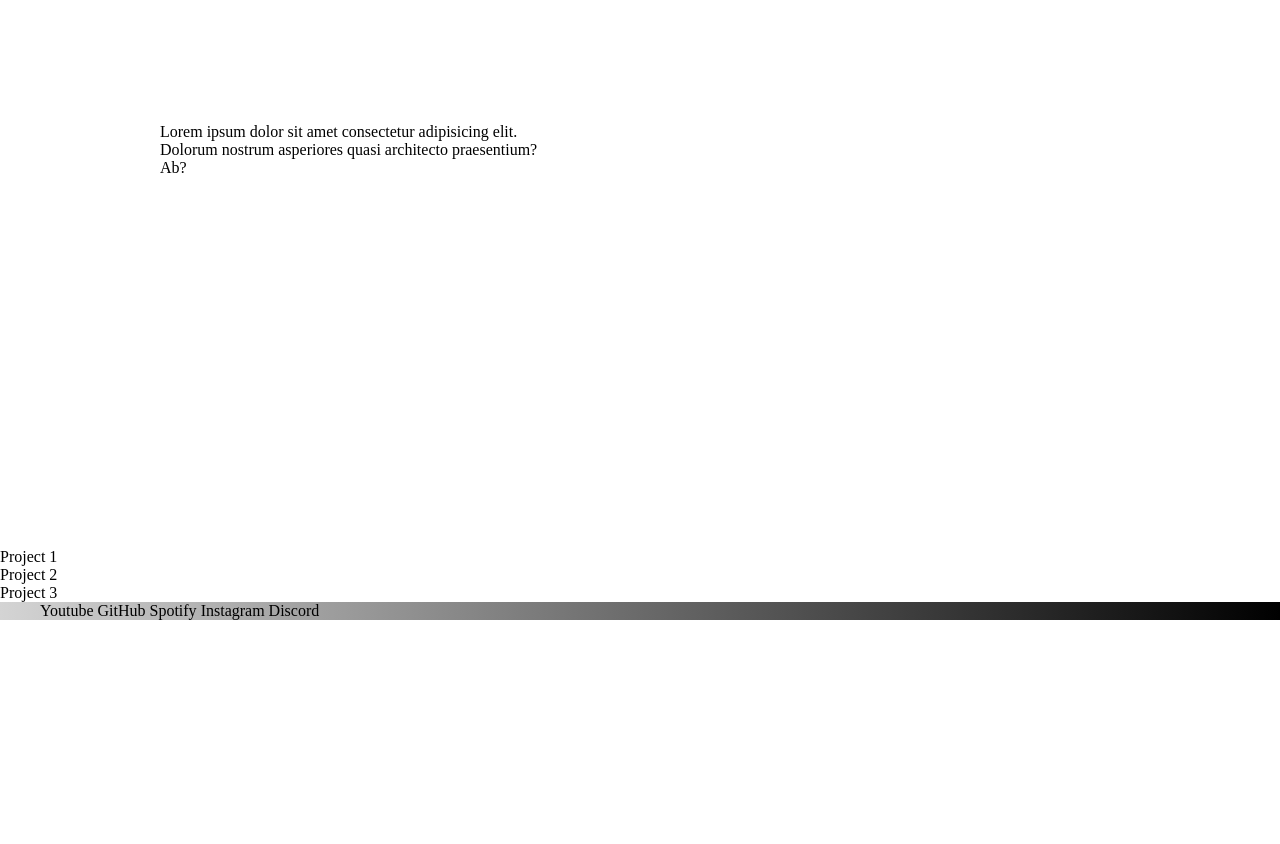
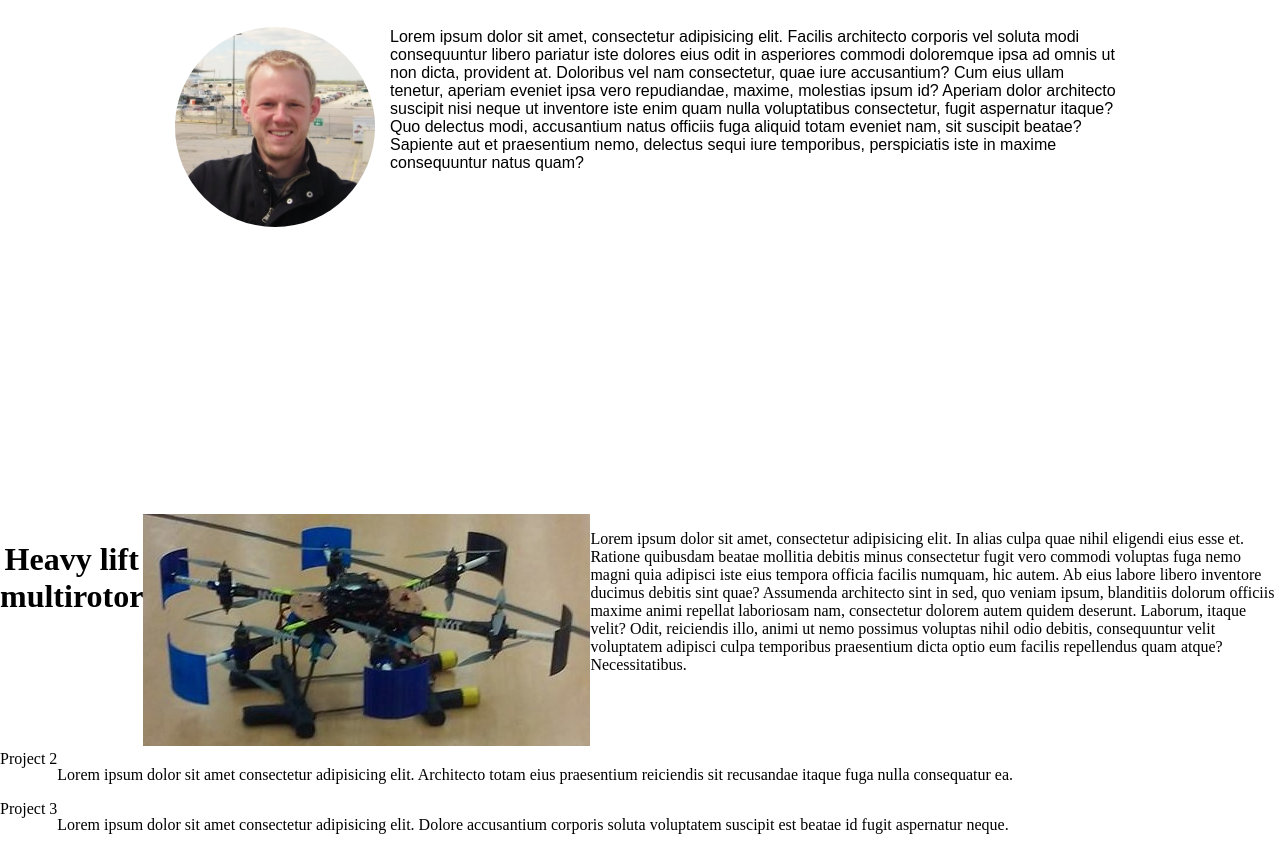
Before and after one commit to Colin-Vinson/colin-vinson.github.io, a plain HTML site: page index.html in a window 1280 px wide. Shown: the part 1150-1994 px from the top of the page. Before the commit the page ends 1770 px from the top, so only its background shows below. Drawn offline with Linux system fonts and the light colour scheme.

Commit message:
added klickable contact icons to footer

```diff
--- a/index.html
+++ b/index.html
@@ -9,37 +9,63 @@
 </head>
 <body>
     <header class="main-header">
-        <nav class="nav">
+        <nav class="nav main-nav">
             <ul>
                 <li><a href="#welcome-section">HOME</a></li>
+                <li><a href="#about">About</a></li>
                 <li><a href="#projects">Projects</a></li>
-                <li><a href="#footer">Social Media</a>></li>
-                <li><a href="#about">About</a></li>
+                <li><a href="#footer">Contact</a></li>
+                <li><a href="eksemple.html">Eksempel HTML</a></li>
+                <li><a href="utplassering.html">Utplassering</a></li>
             </ul>
         </nav>
         <section id="welcome-section">
-            <h1>Colin Vinson</h1>
+            <h1>Hi, I'm Colin Vinson</h1>
         </section>
     </header>
     <section id="about">
-        <h1>About Me</h1>
-        <img src="" alt="Picture of Colin Vinson">
-        <p>Lorem ipsum dolor sit amet consectetur adipisicing elit. Animi, consequuntur?</p>
-        <p>Lorem ipsum dolor sit amet consectetur adipisicing elit. Dolorum nostrum asperiores quasi architecto praesentium? Ab?</p>
+        <h1 class="section-header">About Me</h1>
+        <img class="about-image" src="/images/Colin_Vinson.jpg" alt="Picture of Colin Vinson">
+        <div class="about-content">
+            <p>Lorem ipsum dolor sit amet, consectetur adipisicing elit. Facilis architecto corporis vel soluta modi consequuntur libero pariatur iste dolores eius odit in asperiores commodi doloremque ipsa ad omnis ut non dicta, provident at. Doloribus vel nam consectetur, quae iure accusantium? Cum eius ullam tenetur, aperiam eveniet ipsa vero repudiandae, maxime, molestias ipsum id? Aperiam dolor architecto suscipit nisi neque ut inventore iste enim quam nulla voluptatibus consectetur, fugit aspernatur itaque? Quo delectus modi, accusantium natus officiis fuga aliquid totam eveniet nam, sit suscipit beatae? Sapiente aut et praesentium nemo, delectus sequi iure temporibus, perspiciatis iste in maxime consequuntur natus quam?</p>
+        </div>
     </section>
     <section id="projects">
-        <div class="project1">Project 1</div>
-        <div class="project2">Project 2</div>
-        <div class="project3">Project 3</div>
+        <div class="project1">
+            <h1 class="section-header">Heavy lift multirotor</h1>
+            <div class="project-bilder">
+                <img src="/images/multirotor.jpg" alt="multirotor">
+            </div>
+            <div class="project-beskrivelse">
+                <p>Lorem ipsum dolor sit amet, consectetur adipisicing elit. In alias culpa quae nihil eligendi eius esse et. Ratione quibusdam beatae mollitia debitis minus consectetur fugit vero commodi voluptas fuga nemo magni quia adipisci iste eius tempora officia facilis numquam, hic autem. Ab eius labore libero inventore ducimus debitis sint quae? Assumenda architecto sint in sed, quo veniam ipsum, blanditiis dolorum officiis maxime animi repellat laboriosam nam, consectetur dolorem autem quidem deserunt. Laborum, itaque velit? Odit, reiciendis illo, animi ut nemo possimus voluptas nihil odio debitis, consequuntur velit voluptatem adipisci culpa temporibus praesentium dicta optio eum facilis repellendus quam atque? Necessitatibus.</p>
+
+            </div>
+        </div>
+        <div class="project2">Project 2
+            <div class="project-bilder">
+
+            </div>
+            <div class="project-beskrivelse">
+                <p>Lorem ipsum dolor sit amet consectetur adipisicing elit. Architecto totam eius praesentium reiciendis sit recusandae itaque fuga nulla consequatur ea.</p>
+
+            </div>
+        </div>
+        <div class="project3">Project 3
+            <div class="project-bilder">
+
+            </div>
+            <div class="project-beskrivelse">
+                <p>Lorem ipsum dolor sit amet consectetur adipisicing elit. Dolore accusantium corporis soluta voluptatem suscipit est beatae id fugit aspernatur neque.</p>
+
+            </div>
+        </div>
     </section>
-    <footer id="footer">
+    <footer id="footer" class="main-footer">
         <ul>
-            <li>Youtube</li>
-            <li>GitHub</li>
-            <li>Spotify</li>
-            <li>Instagram</li>
-            <li>Discord</li>
+            <li><a href="mailto:colin.vinson@osloskolen.no"><img src="/images/mail.png" alt="Mail" height="30px" width="30px"></a></li>
+            <li><a href="https://github.com/Colin-Vinson"><img src="/images/GitHub-Mark-64px.png" alt="GitHub" height="30px" width="30px"></a></li>
         </ul>
     </footer>
 </body>
+<!-- <script src="/script/script.js"></script> -->
 </html>
```
